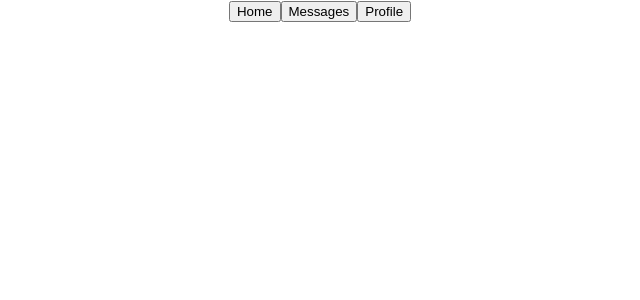
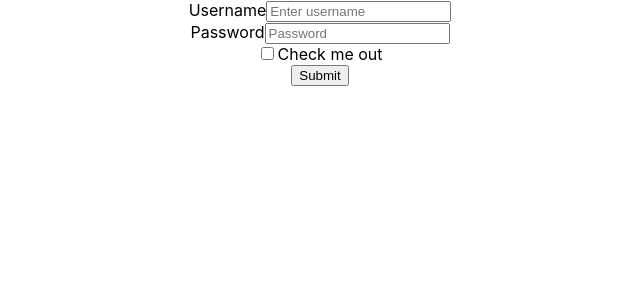
Before and after one commit to Njl002/LinkApp, a React (Create React App) app: page /login in a window 1280 px wide. Shown: the top 300 px of the page, without its empty margins (320-960 px from the left). Built offline with nearby package versions, Linux system fonts and the light colour scheme.

Commit message:
login form template with auth functionality in redirect

```diff
--- /dev/null
+++ b/src/backend/UserSession.js
@@ -0,0 +1,23 @@
+var UserSession = (function() {
+  var getUsername = function() {
+    return sessionStorage.getItem("username");
+  };
+  var setUsername = function(username) {
+    sessionStorage.setItem("username", username);
+  };
+  var getAuthenticated = function() {
+    return sessionStorage.getItem("isAuthenticated") === "true";
+  };
+  var setAuthenticated = function(isAuthenticated) {
+    sessionStorage.setItem("isAuthenticated", isAuthenticated);
+  };
+
+  return {
+    getUsername: getUsername,
+    setUsername: setUsername,
+    getAuthenticated: getAuthenticated,
+    setAuthenticated: setAuthenticated,
+  };
+})();
+
+export default UserSession;
--- a/src/components/App.js
+++ b/src/components/App.js
@@ -1,13 +1,12 @@
 import React from 'react';
 import './App.css';
 import Main from "./routing/Main";
-import NavBar from './nav_bar/NavBar';
 
 function App() {
+
   return (
     <div className="App">
       <Main />
-      <NavBar />
     </div>
   );
 }
--- a/src/components/links/LinksView.jsx
+++ b/src/components/links/LinksView.jsx
@@ -7,20 +7,20 @@ export default class LinksView extends Component {
     return (
       <div>
       <h1> Today's Links </h1>
-      <div class="row">
-        <div class="column">
+      <div className="row">
+        <div className="column">
           <LinkProfileCard />
         </div>
-        <div class="column">
+        <div className="column">
           <LinkProfileCard />
         </div>
       </div>
 
-      <div class="row">
-        <div class="column">
+      <div className="row">
+        <div className="column">
           <LinkProfileCard />
         </div>
-        <div class="column">
+        <div className="column">
           <LinkProfileCard />
         </div>
       </div>
--- /dev/null
+++ b/src/components/login/LoginForm.jsx
@@ -0,0 +1,46 @@
+import React, { Component } from 'react';
+import { Form, Button } from 'react-bootstrap';
+import { Link } from 'react-router-dom';
+import { navConsts } from '../../constants';
+
+export default class LoginForm extends Component {
+
+  constructor(props) {
+    super(props);
+    this.state = {username: "", password: ""};
+  }
+
+  render() {
+    return (
+      <Form>
+        <Form.Group>
+        <Form.Label>Username</Form.Label>
+        <Form.Control
+          placeholder="Enter username"
+          onChange={e => this.setState({username: e.target.value})}
+        />
+        </Form.Group>
+
+        <Form.Group controlId="formBasicPassword">
+          <Form.Label>Password</Form.Label>
+          <Form.Control
+            type="password"
+            placeholder="Password"
+            onChange={e => this.setState({password: e.target.value})}
+          />
+        </Form.Group>
+        <Form.Group controlId="formBasicCheckbox">
+          <Form.Check type="checkbox" label="Check me out" />
+        </Form.Group>
+        <Button
+          variant="primary" type="submit"
+          onClick={() => {
+            this.props.onLogin(this.state.username, this.state.password);
+          }}
+        >
+          Submit
+        </Button>
+      </Form>
+    );
+  }
+}
--- a/src/components/login/LoginView.jsx
+++ b/src/components/login/LoginView.jsx
@@ -1,13 +1,30 @@
 import React, { Component } from 'react';
-import { Card, Button } from 'react-bootstrap';
+import { Container, Row, Col } from 'react-bootstrap';
 import { Link } from 'react-router-dom';
 import { navConsts } from '../../constants';
-import default_profile_img from '../../resources/blank-profile-picture.png';
+
+import LoginForm from './LoginForm';
+
 
 export default class LoginView extends Component {
+  constructor(props) {
+    super(props);
+    this.handleLogin = this.handleLogin.bind(this);
+  }
+
+  handleLogin(email, password) {
+    this.props.onUserSessionUpdate(email, true)
+  }
+
   render() {
     return (
-      <div>Login page holder</div>
+      <Container>
+        <Col>
+          <LoginForm
+            onLogin={this.handleLogin}
+          />
+        </Col>
+      </Container>
     );
   }
 }
--- /dev/null
+++ b/src/components/routing/LoginRedirect.jsx
@@ -0,0 +1,16 @@
+import React, { Component } from "react";
+import { navConsts } from "../../constants";
+import { Redirect } from "react-router-dom";
+
+export default class LoginRedirect extends Component {
+
+  render() {
+    const { LOGIN, LINKS } = navConsts;
+    console.log(this.props);
+    if (this.props.isAuthenticated) {
+      return <Redirect to={LINKS} />;
+    } else {
+      return <Redirect to={LOGIN} />;
+    }
+  }
+}
--- a/src/components/routing/Main.jsx
+++ b/src/components/routing/Main.jsx
@@ -2,25 +2,88 @@ import React, { Component } from 'react';
 import { Switch, Route } from 'react-router-dom';
 import { navConsts } from '../../constants';
 
+import LoginRedirect from './LoginRedirect'
+import LoginView from '../login/LoginView';
 import LinksView from '../links/LinksView';
 import LinkProfileView from '../links/link_profile/LinkProfileView';
 import UserProfileView from '../user_profile/UserProfileView';
 import MessagesView from '../messages/MessagesView';
+import NavBar from '../nav_bar/NavBar'
+
+import UserSession from '../../backend/UserSession';
+
 
 export default class Main extends Component {
+
+  constructor(props) {
+    super(props);
+    this.state = {
+      username: "",
+      isAuthenticated: false
+    }
+    this.handleUserSessionUpdate = this.handleUserSessionUpdate.bind(this);
+  }
+
+  componentDidMount() {
+    let priorUsername = UserSession.getUsername() || null;
+    let priorAuthentication = UserSession.getAuthenticated() || false;
+    UserSession.setUsername(priorUsername);
+    UserSession.setAuthenticated(priorAuthentication);
+
+    this.setState({username: priorUsername, isAuthenticated: priorAuthentication});
+  }
+
+  handleUserSessionUpdate(username, isAuthenticated) {
+    UserSession.setUsername(username);
+    UserSession.setAuthenticated(isAuthenticated);
+
+    this.setState({username: username, isAuthenticated: isAuthenticated});
+  }
+
   render() {
 
     const {
-      HOMEPAGE,
+      LOGIN,
+      LINKS,
       LINKPROFILE,
       USERPROFILE,
       MESSAGES
     } = navConsts;
 
     return (
+    <div>
       <Switch>
+
         <Route
           exact path="/"
+          render={() => (
+            <LoginRedirect
+              isAuthenticated={this.state.isAuthenticated}
+            />
+          )}
+        />
+        {this.state.isAuthenticated ? (
+          <Route
+            exact path={"/" + LOGIN}
+            render={() => (
+              <LoginRedirect
+                isAuthenticated={this.state.isAuthenticated}
+              />
+            )}
+          />
+          ) : (
+          <Route
+            exact path={"/" + LOGIN}
+            render={() => (
+              <LoginView
+                onUserSessionUpdate={this.handleUserSessionUpdate}
+              />
+            )}
+          />
+        )}
+
+        <Route
+          exact path={"/" + LINKS}
           component={LinksView}
         />
         <Route
@@ -37,6 +100,12 @@ export default class Main extends Component {
         />
 
       </Switch>
+      <div>
+      {this.state.isAuthenticated && (
+        <NavBar />
+      )}
+      </div>
+    </div>
     );
   }
 }
--- a/src/constants.js
+++ b/src/constants.js
@@ -1,6 +1,9 @@
 export const navConsts = {
   HOMEPAGE: "home",
+  LINKS: "links",
   LINKPROFILE: "link",
   USERPROFILE: "user",
-  MESSAGES: "messages"
+  MESSAGES: "messages",
+  LOGIN: "login",
+  SIGNUP: "signup"
 };
```
